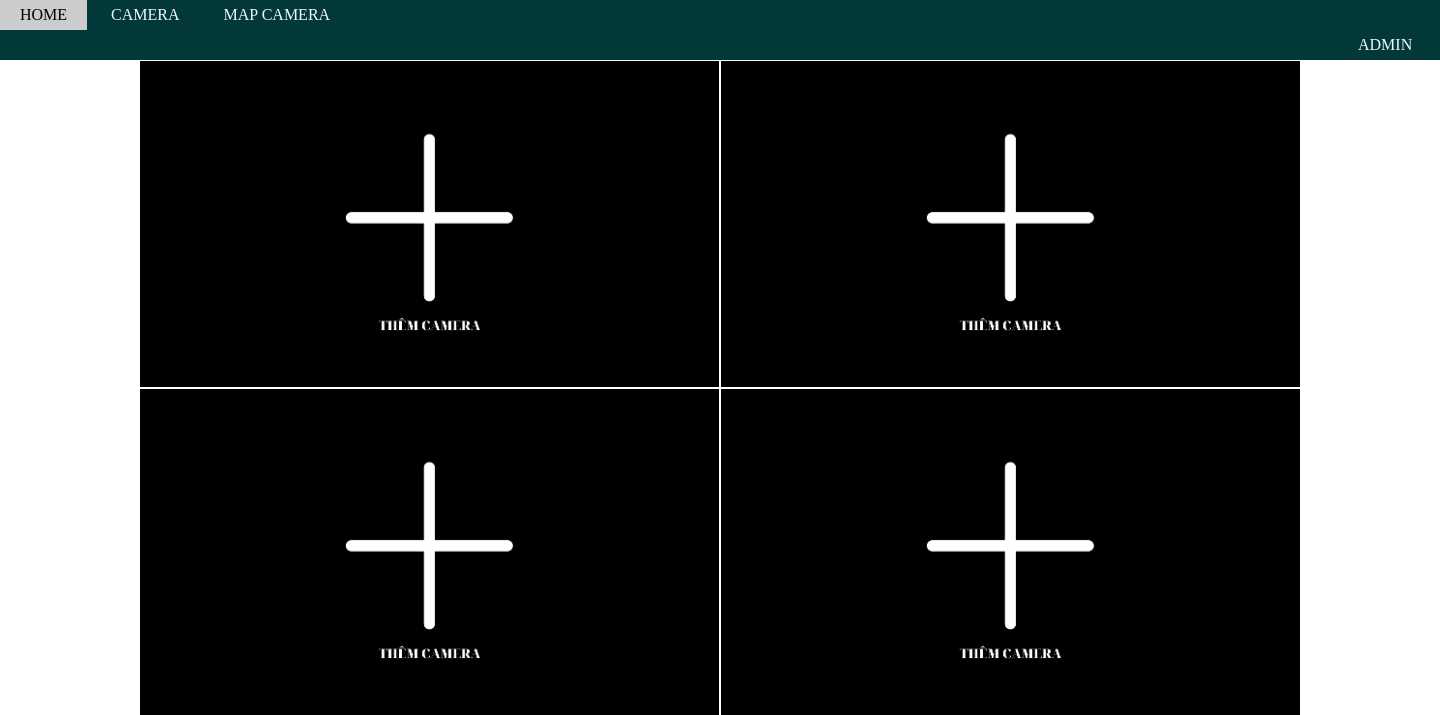
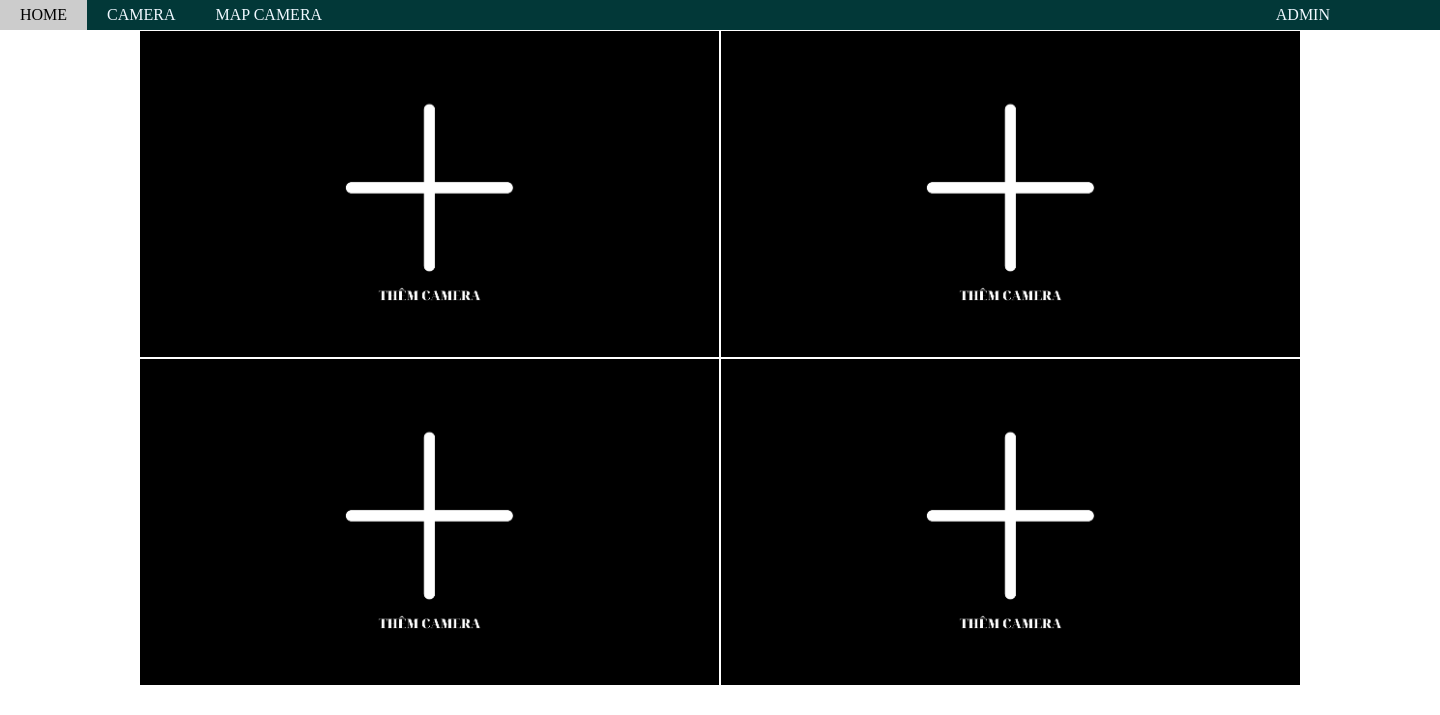
Before and after one commit to HVThangQBU/detections_fire_django, a Django app: page / in a window 1440 px wide. Shown: the top 715 px of the page. Run offline with Django 4.2, Linux system fonts and the light colour scheme; a user stored in the database is signed in; data comes from the database, SQL or seed files in the repository.

Commit message:
Update base.html

```diff
--- a/detections/templates/base.html
+++ b/detections/templates/base.html
@@ -23,7 +23,7 @@
       .dropdown {
         position: relative;
         display: inline-block;
-        margin-left: 1338px;
+
       }
 
       .dropdown-btn {
@@ -38,6 +38,7 @@
         z-index: 1;
         min-width: 178px;
         background-color:#fff
+
       }
 
       .dropdown-content a {
@@ -57,6 +58,14 @@
         background-color: #ccc;
         display: block;
 
+      }
+      #nav {
+        display: flex;
+        justify-content: flex-end;
+      }
+      #nav li.dropdownda {
+        margin-left: auto;
+        margin-right: 90px;
       }
       footer {
         {% comment %} position: absolute; {% endcomment %}
@@ -86,7 +95,6 @@
           <a class="dropdown-btn"> Camera </a>
           <div class="dropdown-content">
             {% for x in allcam %}
-
               <a href=" {% url 'detail_camera' x.id_cam %}">Camera {{ x.id_cam }}</a>
             {% endfor %}
           </div>
@@ -94,7 +102,7 @@
         </li>
         <li><a href="/mapcam">Map Camera</a></li>
         {% if user_object %}
-        <li class="dropdown">
+        <li class="dropdown dropdownda">
 
           <a class="dropdown-btn">  {{ user_object }} </a>
           <div class="dropdown-content">
```
